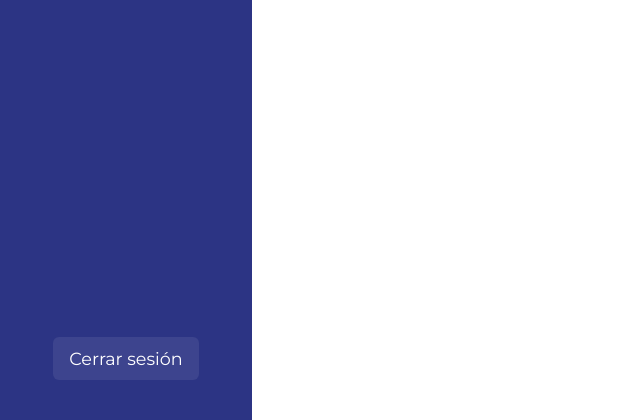
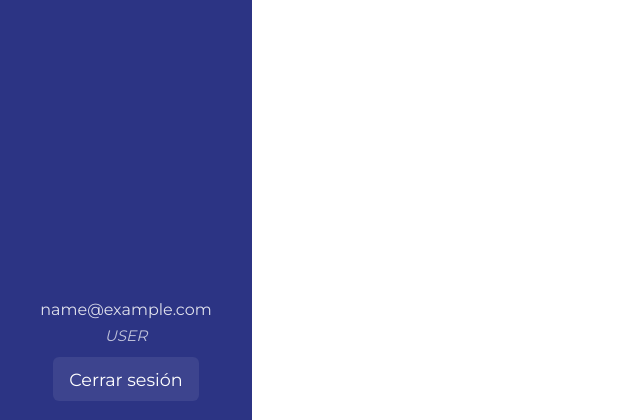
Before and after one commit to erreyesjoel/GameHaven, a Django app: page /dashboard in a window 1280 px wide. Shown: the part 504-924 px from the top of the page, without its empty margins (0-640 px from the left). Run offline with Django 5.2, Linux system fonts and the light colour scheme; the visitor is signed in with stand-in values (Sample User, id 1).

Commit message:
mostrar email y rol usuario en el header, al logearnos

```diff
--- a/backend/backend_django/backend/static/css/main.css
+++ b/backend/backend_django/backend/static/css/main.css
@@ -137,12 +137,43 @@ incluyendo el @import url de css */
   background: rgba(255, 255, 255, 0.12);
 }
 
-.logout-link-container {
+.usuario-acciones-container {
   margin-top: auto;
   width: 100%;
   display: flex;
+  flex-direction: column;
+  align-items: center;
+  gap: 0.5rem;
+  padding-bottom: 2.2rem;
+}
+
+.usuario-info {
+  display: flex;
+  flex-direction: column;
+  align-items: center;
+  gap: 0.2rem;
+  margin-bottom: 0.3rem;
+}
+
+.usuario-email {
+  color: #fff;
+  font-size: 1rem;
+  opacity: 0.85;
+  word-break: break-all;
+  margin-bottom: 0.2rem;
+}
+
+.usuario-rol {
+  color: #fff;
+  font-size: 0.95rem;
+  opacity: 0.7;
+  font-style: italic;
+}
+
+.logout-link-container {
+  width: 100%;
+  display: flex;
   justify-content: center;
-  padding-bottom: 3.5rem;
 }
 
 .logout-link {
@@ -154,14 +185,13 @@ incluyendo el @import url de css */
   border-radius: 6px;
   transition: background 0.2s;
   background: rgba(255, 255, 255, 0.08);
-  margin-top: 1rem;
   border: none;
   cursor: pointer;
   outline: none;
 }
 
 .logout-link:hover {
-  background: rgba(255, 255, 255, 0.18);
+  background: rgba(220, 53, 69, 0.18);
 }
 
 body {
--- a/backend/backend_django/backend/templates/components/header/header.html
+++ b/backend/backend_django/backend/templates/components/header/header.html
@@ -9,8 +9,21 @@
         <a href="#" class="nav-link">Juegos</a>
         <a href="#" class="nav-link">Ajustes</a>
     </nav>
-    <form method="POST" action="{% url 'logout' %}" class="logout-link-container">
-        {% csrf_token %}
-        <button type="submit" class="nav-link logout-link">Cerrar sesión</button>
-    </form>
+    <!-- Acciones de usuario y logout abajo del todo -->
+    <div class="usuario-acciones-container">
+        <div class="usuario-info">
+            <span class="usuario-email">{{ user.email }}</span>
+            <span class="usuario-rol">
+                {% if user.rol == "ADMIN" %}
+                    Administrador
+                {% else %}
+                    {{ user.rol }}
+                {% endif %}
+            </span>
+        </div>
+        <form method="POST" action="{% url 'logout' %}" class="logout-link-container">
+            {% csrf_token %}
+            <button type="submit" class="nav-link logout-link">Cerrar sesión</button>
+        </form>
+    </div>
 </header>
--- a/backend/backend_django/backend/views.py
+++ b/backend/backend_django/backend/views.py
@@ -34,6 +34,9 @@ def login_template(request):
 # def para renderiz el dashboard de admin al logearnos en django admin (template)
 @login_required(login_url='/')  # redirige al login si no está autenticado, por eso @login_required
 def admin_dashboard_template(request):
+    # con esto, podriamos pasar datos al template, como el nombre del usuario o el email
+    # en el html se accede con {{ user.username }} o {{ user.email }}
+    # no hace falta pasar el user, porque django lo pasa automaticamente con el request y  por django contrib.auth.context_processors.auth
     return render(request, 'admin/dashboardAdmin.html')
 
 # def para logout en django template
```
Also changed, not shown: backend/backend_django/backend/static/scss/components/header/_header.scss (+35 -4 lines).
